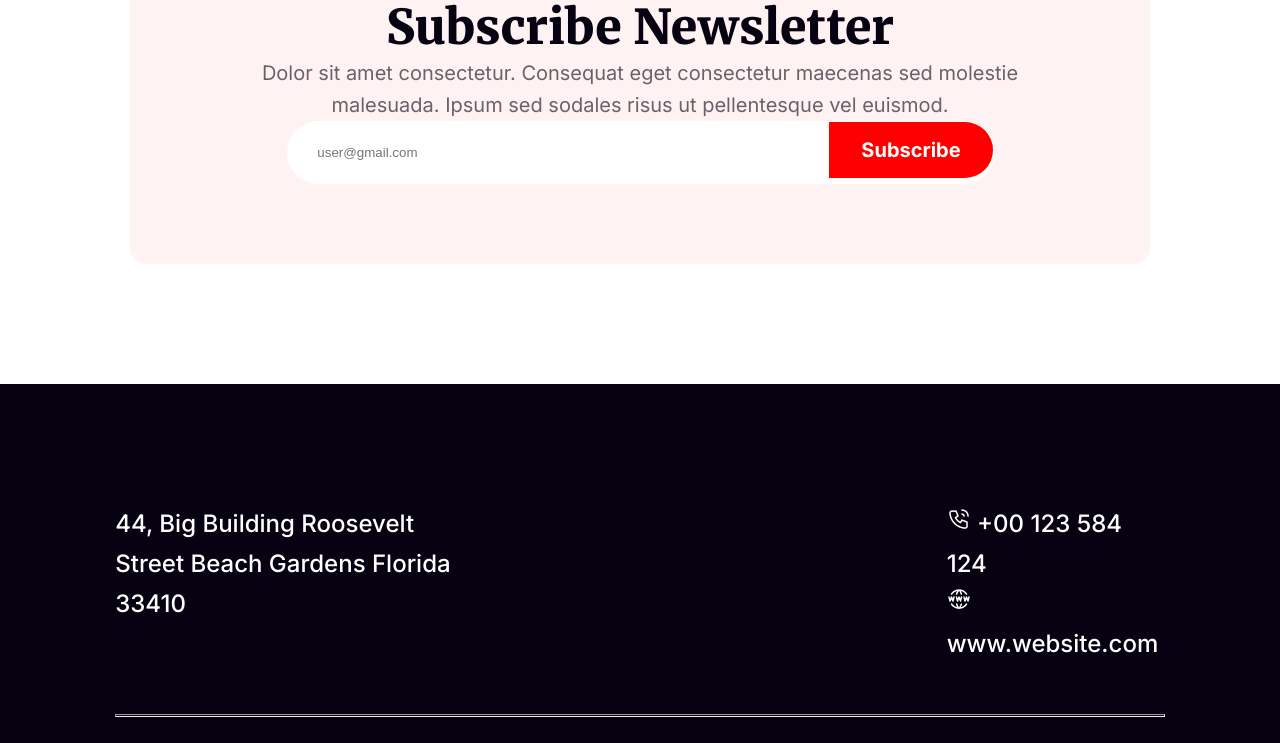
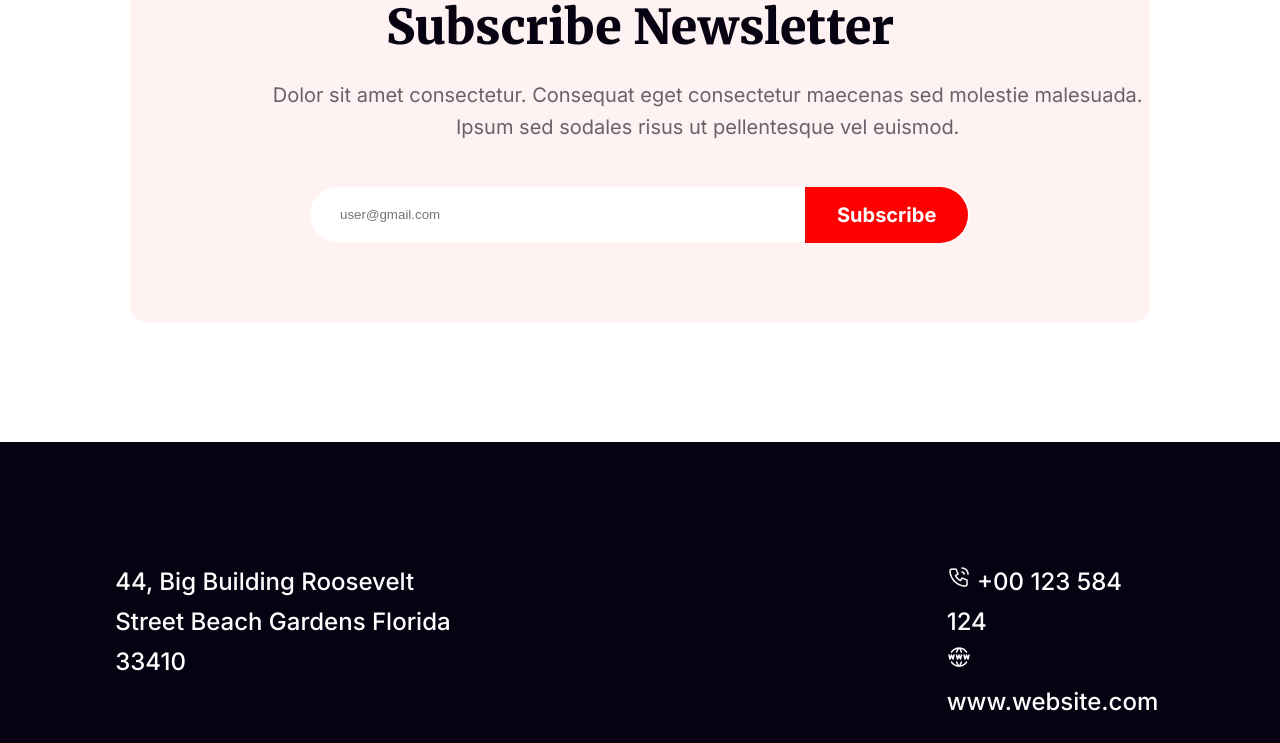
Before and after one commit to sohel970/assignment1, a plain HTML site: page index.html in a window 1280 px wide. Shown: the part 6067-6810 px from the top of the page. Drawn offline with Linux system fonts and the light colour scheme.

Commit message:
section added

```diff
--- a/styles/styles.css
+++ b/styles/styles.css
@@ -279,15 +279,24 @@ span {
 
 .btn {
     border-radius: 0px 50px 50px 0px;
-    margin-left: -170px;
+ margin-left: -165px;
+ position:absolute;
 }
 
 input {
     padding: 24px 30px;
     border-radius: 50px;
-    width: 648px;
-    height: 15px;
+    width: 600px;
+    height: 7px;
     border: none;
+}
+.section7 img,{
+    margin-bottom: 48px;
+}
+.section7  p{
+    padding: 22px  48px;
+    width: 900px;
+    margin-bottom: 22px;
 }
 
 /* section7 ends here */
```
